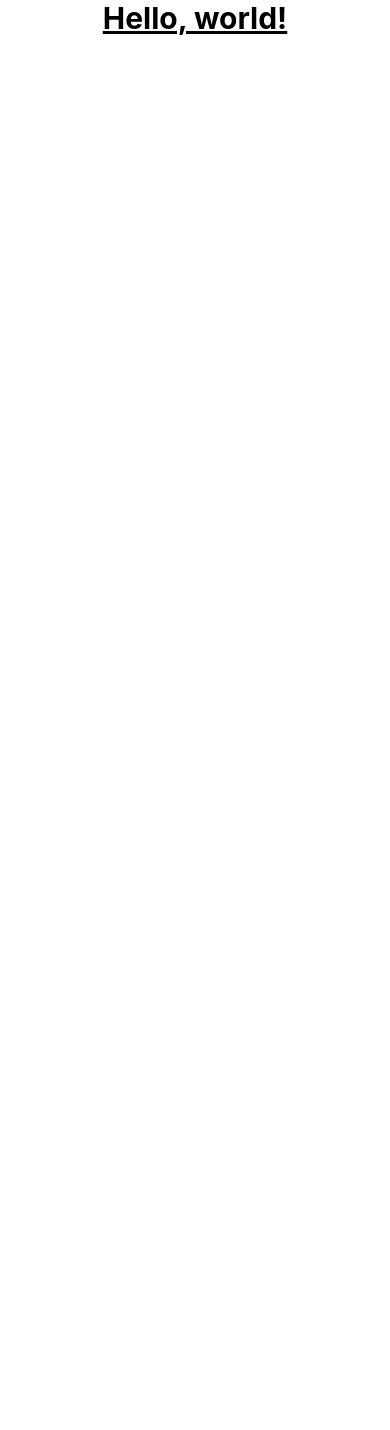
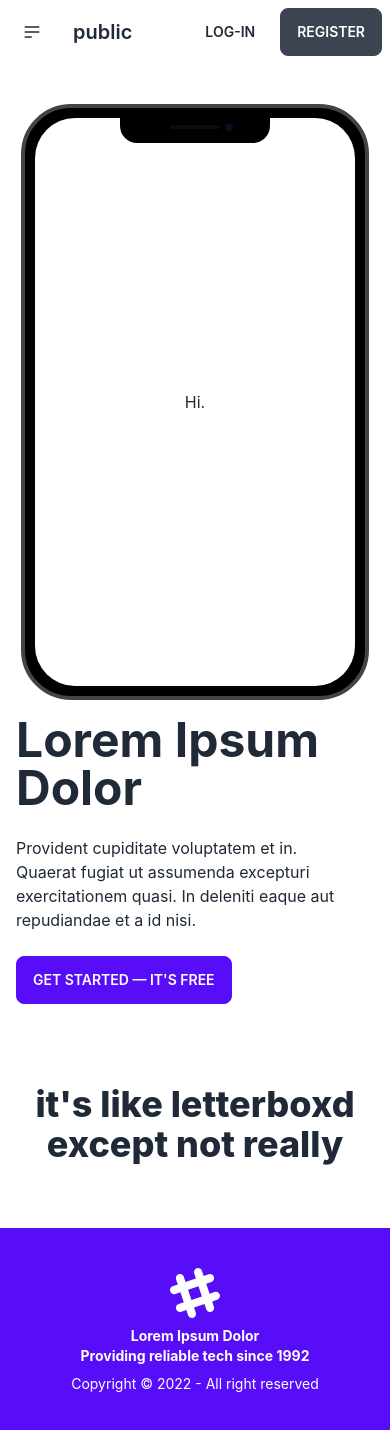
Before and after one commit to jamesesguerra/movie-app, a React (Create React App) app: page / in a window 390 px wide. Shown: the top 1430 px of the page. Before the commit the page ends 844 px from the top, so only its background shows below. Built offline with nearby package versions, Linux system fonts and the light colour scheme.

Commit message:
add initial public and private routes and pages

```diff
--- a/package.json
+++ b/package.json
@@ -3,6 +3,7 @@
   "version": "0.1.0",
   "private": true,
   "dependencies": {
+    "@tailwindcss/typography": "^0.5.7",
     "@testing-library/jest-dom": "^5.16.5",
     "@testing-library/react": "^13.4.0",
     "@testing-library/user-event": "^13.5.0",
--- a/src/App.js
+++ b/src/App.js
@@ -1,10 +1,39 @@
-import logo from './logo.svg';
-import './App.css';
+import { useState } from 'react';
+import {
+  Routes,
+  Route,
+  Link,
+  Navigate,
+  Outlet
+} from 'react-router-dom';
+
+import Template from './pages/Template';
+import Landing from './pages/Landing';
+import Home from './pages/Home';
+
+const ProtectedRoute = ({ user, children }) => {
+  if (!user) return <Navigate to="/" replace />
+
+  return (
+    <Template user={user}>
+      <Outlet />
+    </Template>
+  )
+}
 
 function App() {
+  const [user, setUser] = useState(false)
+
   return (
-    <div className="App">
-      <h1 className='text-3xl font-bold underline'>Hello, world!</h1>
+    <div className="App" data-theme='light'>
+      <Routes>
+        <Route path='/' element={<Template user={user} />}>
+          <Route index element={!user ? <Landing /> : <Navigate to="/home" replace />} />
+        </Route>
+        <Route element={<ProtectedRoute user={user} />}>
+          <Route path='home' element={<Home />} />
+        </Route>
+      </Routes>
     </div>
   );
 }
--- /dev/null
+++ b/src/components/Footer.jsx
@@ -0,0 +1,17 @@
+import React from 'react'
+
+const Footer = () => {
+  return (
+    <footer className="footer footer-center p-10 bg-primary text-primary-content">
+        <div>
+            <svg width="50" height="50" viewBox="0 0 24 24" xmlns="http://www.w3.org/2000/svg" fillRule="evenodd" clipRule="evenodd" className="inline-block fill-current"><path d="M22.672 15.226l-2.432.811.841 2.515c.33 1.019-.209 2.127-1.23 2.456-1.15.325-2.148-.321-2.463-1.226l-.84-2.518-5.013 1.677.84 2.517c.391 1.203-.434 2.542-1.831 2.542-.88 0-1.601-.564-1.86-1.314l-.842-2.516-2.431.809c-1.135.328-2.145-.317-2.463-1.229-.329-1.018.211-2.127 1.231-2.456l2.432-.809-1.621-4.823-2.432.808c-1.355.384-2.558-.59-2.558-1.839 0-.817.509-1.582 1.327-1.846l2.433-.809-.842-2.515c-.33-1.02.211-2.129 1.232-2.458 1.02-.329 2.13.209 2.461 1.229l.842 2.515 5.011-1.677-.839-2.517c-.403-1.238.484-2.553 1.843-2.553.819 0 1.585.509 1.85 1.326l.841 2.517 2.431-.81c1.02-.33 2.131.211 2.461 1.229.332 1.018-.21 2.126-1.23 2.456l-2.433.809 1.622 4.823 2.433-.809c1.242-.401 2.557.484 2.557 1.838 0 .819-.51 1.583-1.328 1.847m-8.992-6.428l-5.01 1.675 1.619 4.828 5.011-1.674-1.62-4.829z"></path></svg>
+            <p className="font-bold">
+            Lorem Ipsum Dolor <br />Providing reliable tech since 1992
+            </p>
+            <p>Copyright © 2022 - All right reserved</p>
+        </div>
+    </footer>
+  )
+}
+
+export default Footer
--- /dev/null
+++ b/src/components/PrivateNavbar.jsx
@@ -0,0 +1,31 @@
+import React from 'react'
+
+const PrivateNavbar = () => {
+  return (
+    <div className="navbar bg-base-100 sticky top-0 z-50">
+      <div className="flex-0">
+        <div className="dropdown">
+          <label tabIndex={0} className="btn btn-ghost btn-circle">
+            <svg xmlns="http://www.w3.org/2000/svg" className="h-5 w-5" fill="none" viewBox="0 0 24 24" stroke="currentColor"><path strokeLinecap="round" strokeLinejoin="round" strokeWidth="2" d="M4 6h16M4 12h16M4 18h7" /></svg>
+          </label>
+          <ul tabIndex={0} className="menu menu-compact dropdown-content mt-3 p-2 shadow bg-base-100 rounded-box w-52">
+            <li><a>Home</a></li>
+            <li><a>Log-in</a></li>
+            <li><a>Register</a></li>
+          </ul>
+        </div>
+      </div>
+      <div className="flex-1">
+        <a className="btn btn-ghost normal-case text-xl">private</a>
+      </div>
+      <div className="flex-2 mr-2">
+        <a className="btn btn-ghost">Log-in</a>
+      </div>
+      <div className="flex-2">
+        <a className="btn">Register</a>
+      </div>
+    </div>
+  )
+}
+
+export default PrivateNavbar
--- /dev/null
+++ b/src/components/PublicNavbar.jsx
@@ -0,0 +1,31 @@
+import React from 'react'
+
+const PublicNavbar = () => {
+  return (
+    <div className="navbar bg-base-100 sticky top-0 z-50">
+      <div className="flex-0">
+        <div className="dropdown">
+          <label tabIndex={0} className="btn btn-ghost btn-circle">
+            <svg xmlns="http://www.w3.org/2000/svg" className="h-5 w-5" fill="none" viewBox="0 0 24 24" stroke="currentColor"><path strokeLinecap="round" strokeLinejoin="round" strokeWidth="2" d="M4 6h16M4 12h16M4 18h7" /></svg>
+          </label>
+          <ul tabIndex={0} className="menu menu-compact dropdown-content mt-3 p-2 shadow bg-base-100 rounded-box w-52">
+            <li><a>Home</a></li>
+            <li><a>Log-in</a></li>
+            <li><a>Register</a></li>
+          </ul>
+        </div>
+      </div>
+      <div className="flex-1">
+        <a className="btn btn-ghost normal-case text-xl">public</a>
+      </div>
+      <div className="flex-2 mr-2">
+        <a className="btn btn-ghost">Log-in</a>
+      </div>
+      <div className="flex-2">
+        <a className="btn">Register</a>
+      </div>
+    </div>
+  )
+}
+
+export default PublicNavbar
--- a/src/index.js
+++ b/src/index.js
@@ -2,7 +2,9 @@ import React from 'react';
 import ReactDOM from 'react-dom/client';
 import './index.css';
 import App from './App';
-import { BrowserRouter } from "react-router-dom";
+import {
+  BrowserRouter,
+} from "react-router-dom";
 
 
 const root = ReactDOM.createRoot(document.getElementById('root'));
--- /dev/null
+++ b/src/pages/Home.jsx
@@ -0,0 +1,9 @@
+import React from 'react'
+
+const Home = () => {
+  return (
+    <div>Home</div>
+  )
+}
+
+export default Home
--- /dev/null
+++ b/src/pages/Landing.jsx
@@ -0,0 +1,29 @@
+
+const Landing = () => {
+  return (
+    <>
+        <div className="hero min-h-full bg-base-100 mt-6">
+            <div className="hero-content flex-col lg:flex-row-reverse">
+                {/* <img src="https://placeimg.com/260/400/arch" className="max-w-sm rounded-lg shadow-2xl" /> */}
+                <div className="mockup-phone">
+                    <div className="camera"></div>
+                    <div className="display">
+                        <div className="artboard artboard-demo phone-1">Hi.</div>
+                    </div>
+                </div>
+                <div className="max-w-2xl mr-4">
+                    <h1 className="text-5xl font-bold text-left">Lorem Ipsum Dolor</h1>
+                    <p className="py-6 text-left">Provident cupiditate voluptatem et in. Quaerat fugiat ut assumenda excepturi exercitationem quasi. In deleniti eaque aut repudiandae et a id nisi.</p>
+                    <button className="btn btn-primary flex justify-end">Get Started — it's free</button>
+                </div>
+            </div>
+        </div>
+
+        <div className="prose container mx-auto my-16 px-2">
+            <h1 className='text-center'>it's like letterboxd except not really</h1>
+        </div>
+    </>
+  )
+}
+
+export default Landing
--- /dev/null
+++ b/src/pages/Template.jsx
@@ -0,0 +1,18 @@
+import React from 'react'
+import { Outlet } from 'react-router-dom';
+
+import PublicNavbar from '../components/PublicNavbar'
+import PrivateNavbar from '../components/PrivateNavbar';
+import Footer from '../components/Footer';
+
+const Template= ({ user }) => {
+  return (
+    <>
+      {!user ? <PublicNavbar /> : <PrivateNavbar />}
+      <Outlet />
+      <Footer />
+    </>
+  )
+}
+
+export default Template
--- a/tailwind.config.js
+++ b/tailwind.config.js
@@ -6,5 +6,5 @@ module.exports = {
   theme: {
     extend: {},
   },
-  plugins: [],
+  plugins: [require("@tailwindcss/typography"), require('daisyui')],
 }
```
Also changed, not shown: src/components/LoggedOutHeader.js (deleted), 1 other file (tests, documents, lock files or other folders).
